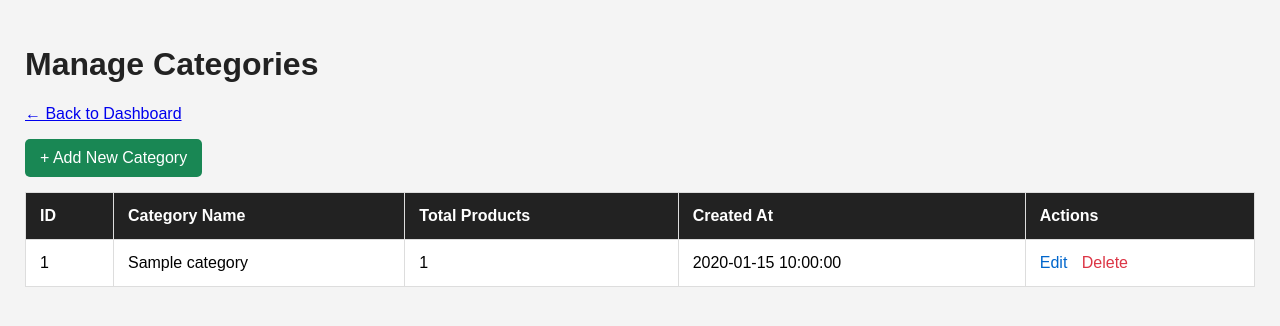
After one commit to rehanjnec-a11y/e-commerce_website, a PHP site: page /admin/categories.php in a window 1280 px wide. The commit adds this page. Shown: the top 326 px of the page. Run offline with PHP 8.4, Linux system fonts and the light colour scheme; the visitor is signed in with stand-in values (Sample User, id 1); tables that the repository leaves empty or names only in its code hold one stand-in row (values such as "Sample post").

Commit message:
Manage Categories

```diff
--- /dev/null
+++ b/admin/categories.php
@@ -0,0 +1,176 @@
+
+<?php
+
+session_start();
+
+require_once "../config/database.php";
+
+// Check login
+if (!isset($_SESSION['user_id'])) {
+    header("Location: ../login.php");
+    exit;
+}
+
+// Check admin role
+if (!isset($_SESSION['user_role']) || $_SESSION['user_role'] !== 'admin') {
+    die("Access denied. Admins only.");
+}
+
+// Fetch categories and their product counts
+$sql = "SELECT
+            categories.id,
+            categories.name,
+            categories.created_at,
+            COUNT(products.id) AS product_count
+        FROM categories
+        LEFT JOIN products
+            ON categories.id = products.category_id
+        GROUP BY categories.id, categories.name, categories.created_at
+        ORDER BY categories.id DESC";
+
+$result = mysqli_query($conn, $sql);
+
+if (!$result) {
+    die("Query failed: " . mysqli_error($conn));
+}
+
+?>
+
+<!DOCTYPE html>
+<html lang="en">
+<head>
+    <meta charset="UTF-8">
+    <meta name="viewport" content="width=device-width, initial-scale=1.0">
+
+    <title>Manage Categories - Global Mart</title>
+
+    <style>
+        body {
+            font-family: Arial, sans-serif;
+            background: #f4f4f4;
+            margin: 0;
+            padding: 25px;
+        }
+
+        h1 {
+            color: #222;
+        }
+
+        .add-btn {
+            display: inline-block;
+            background: #198754;
+            color: white;
+            padding: 10px 15px;
+            border-radius: 5px;
+            text-decoration: none;
+            margin-bottom: 15px;
+        }
+
+        .add-btn:hover {
+            background: #146c43;
+        }
+
+        table {
+            width: 100%;
+            border-collapse: collapse;
+            background: white;
+        }
+
+        th, td {
+            padding: 14px;
+            border: 1px solid #ddd;
+            text-align: left;
+        }
+
+        th {
+            background: #222;
+            color: white;
+        }
+
+        .edit-btn {
+            color: #0066cc;
+            text-decoration: none;
+            margin-right: 10px;
+        }
+
+        .delete-btn {
+            color: #dc3545;
+            text-decoration: none;
+        }
+
+        @media (max-width: 700px) {
+            .table-container {
+                overflow-x: auto;
+            }
+        }
+    </style>
+</head>
+
+<body>
+
+    <h1>Manage Categories</h1>
+
+    <p>
+        <a href="index.php">← Back to Dashboard</a>
+    </p>
+
+    <a href="add_category.php" class="add-btn">
+        + Add New Category
+    </a>
+
+    <div class="table-container">
+
+        <table>
+            <tr>
+                <th>ID</th>
+                <th>Category Name</th>
+                <th>Total Products</th>
+                <th>Created At</th>
+                <th>Actions</th>
+            </tr>
+
+            <?php while ($category = mysqli_fetch_assoc($result)) { ?>
+
+                <tr>
+                    <td>
+                        <?php echo (int)$category['id']; ?>
+                    </td>
+
+                    <td>
+                        <?php echo htmlspecialchars($category['name']); ?>
+                    </td>
+
+                    <td>
+                        <?php echo (int)$category['product_count']; ?>
+                    </td>
+
+                    <td>
+                        <?php echo htmlspecialchars($category['created_at']); ?>
+                    </td>
+
+                    <td>
+                        <a
+                            href="edit_category.php?id=<?php echo (int)$category['id']; ?>"
+                            class="edit-btn"
+                        >
+                            Edit
+                        </a>
+
+                        <a
+                            href="delete_category.php?id=<?php echo (int)$category['id']; ?>"
+                            class="delete-btn"
+                            onclick="return confirm('Are you sure you want to delete this category?');"
+                        >
+                            Delete
+                        </a>
+                    </td>
+                </tr>
+
+            <?php } ?>
+
+        </table>
+
+    </div>
+
+</body>
+</html>
```
Also changed, not shown: admin/order_details.php (+26 -0 lines), admin/update_order_status.php (added, +68 -0 lines), admin/users.php (added, +143 -0 lines).
